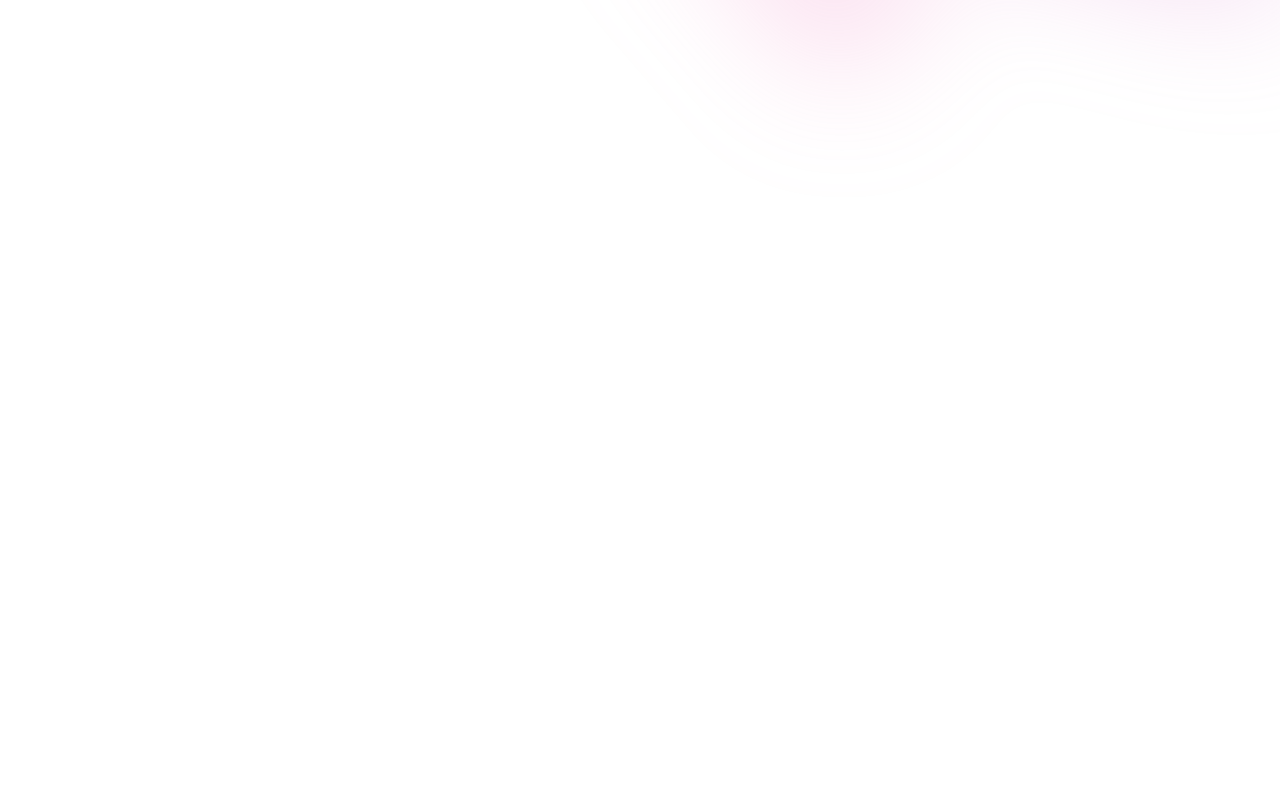
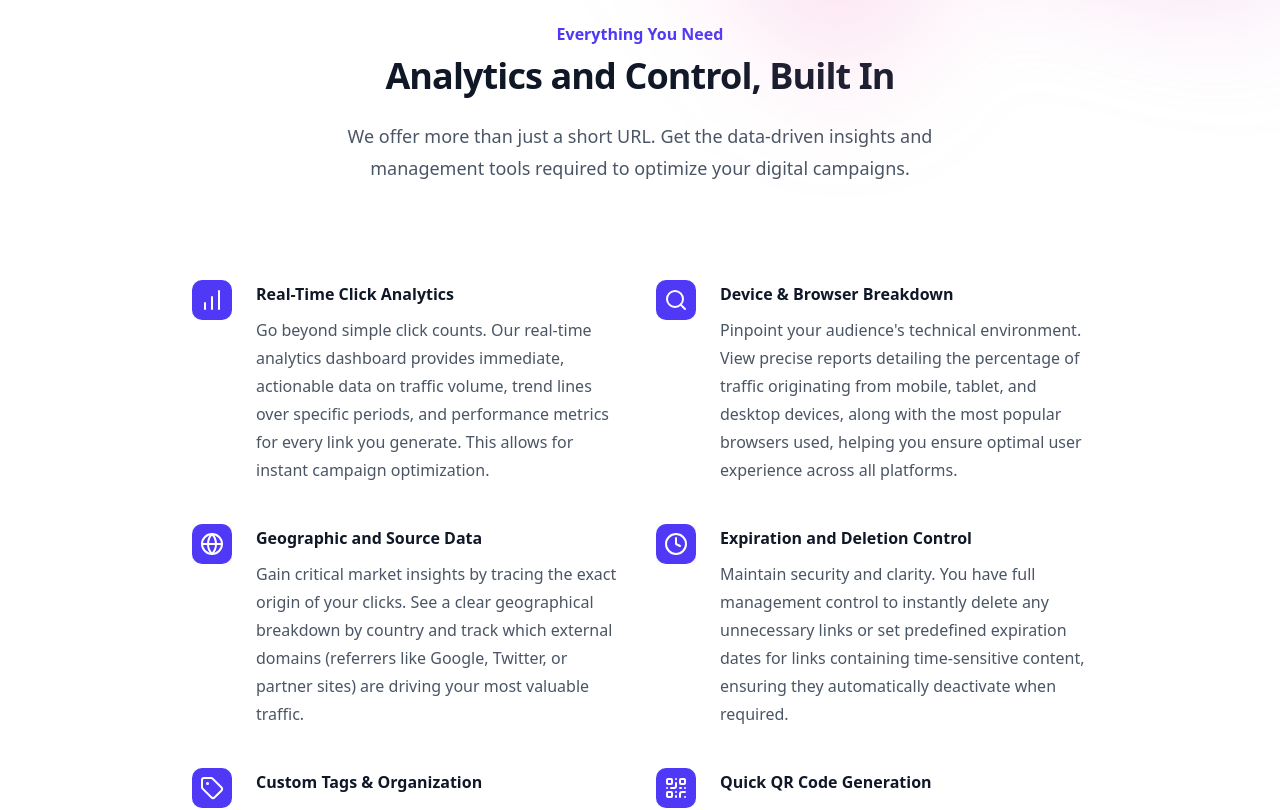
Before and after one commit to Mahiamk/link_shortener_monorepo, a Next.js app in the folder apps/web/: page / in a window 1280 px wide. Shown: the part 900-1710 px from the top of the page. Before the commit the page ends 990 px from the top, so only its background shows below. Built offline with nearby package versions, Linux system fonts and the light colour scheme.

Commit message:
feat: add Features component with detailed analytics and management tools

```diff
--- /dev/null
+++ b/apps/web/components/features.tsx
@@ -0,0 +1,88 @@
+'use client'
+
+import {
+  BarChart,
+  Code,
+  Globe,
+  Lock,
+  QrCode,
+  Search,
+  Tag,
+  Clock,
+} from 'lucide-react'
+
+const features = [
+  {
+    name: 'Real-Time Click Analytics',
+    description:
+      'Go beyond simple click counts. Our real-time analytics dashboard provides immediate, actionable data on traffic volume, trend lines over specific periods, and performance metrics for every link you generate. This allows for instant campaign optimization.',
+    icon: BarChart,
+  },
+  {
+    name: 'Device & Browser Breakdown',
+    description:
+      "Pinpoint your audience's technical environment. View precise reports detailing the percentage of traffic originating from mobile, tablet, and desktop devices, along with the most popular browsers used, helping you ensure optimal user experience across all platforms.",
+    icon: Search,
+  },
+  {
+    name: 'Geographic and Source Data',
+    description:
+      'Gain critical market insights by tracing the exact origin of your clicks. See a clear geographical breakdown by country and track which external domains (referrers like Google, Twitter, or partner sites) are driving your most valuable traffic.',
+    icon: Globe,
+  },
+  {
+    name: 'Expiration and Deletion Control',
+    description:
+      'Maintain security and clarity. You have full management control to instantly delete any unnecessary links or set predefined expiration dates for links containing time-sensitive content, ensuring they automatically deactivate when required.',
+    icon: Clock,
+  },
+  {
+    name: 'Custom Tags & Organization',
+    description:
+      'Streamline your dashboard management by applying custom tags to your links. Organize links by campaign, client, or project type, enabling powerful filtering and easy data retrieval for simplified reporting.',
+    icon: Tag,
+  },
+  {
+    name: 'Quick QR Code Generation',
+    description:
+      'Enhance physical marketing efforts. For every short URL created, a high-resolution, scannable QR code is instantly available for download, making it easy to bridge your offline materials with online tracking and engagement.',
+    icon: QrCode,
+  },
+]
+
+export function Features() {
+  return (
+    <div className="bg-white py-24 sm:py-32">
+      <div className="mx-auto max-w-7xl px-6 lg:px-8">
+        <div className="mx-auto max-w-2xl lg:text-center">
+          <h2 className="text-base font-semibold leading-7 text-indigo-600">
+            Everything You Need
+          </h2>
+          <p className="mt-2 text-3xl font-bold tracking-tight text-gray-900 sm:text-4xl">
+            Analytics and Control, Built In
+          </p>
+          <p className="mt-6 text-lg leading-8 text-gray-600">
+            We offer more than just a short URL. Get the data-driven insights and management tools required to optimize your digital campaigns.
+          </p>
+        </div>
+        <div className="mx-auto mt-16 max-w-2xl sm:mt-20 lg:mt-24 lg:max-w-4xl">
+          <dl className="grid max-w-xl grid-cols-1 gap-x-8 gap-y-10 lg:max-w-none lg:grid-cols-2">
+            {features.map((feature) => (
+              <div key={feature.name} className="relative pl-16">
+                <dt className="text-base font-semibold leading-7 text-gray-900">
+                  <div className="absolute left-0 top-0 flex h-10 w-10 items-center justify-center rounded-lg bg-indigo-600">
+                    <feature.icon className="h-6 w-6 text-white" aria-hidden="true" />
+                  </div>
+                  {feature.name}
+                </dt>
+                <dd className="mt-2 text-base leading-7 text-gray-600">
+                  {feature.description}
+                </dd>
+              </div>
+            ))}
+          </dl>
+        </div>
+      </div>
+    </div>
+  )
+}
```
